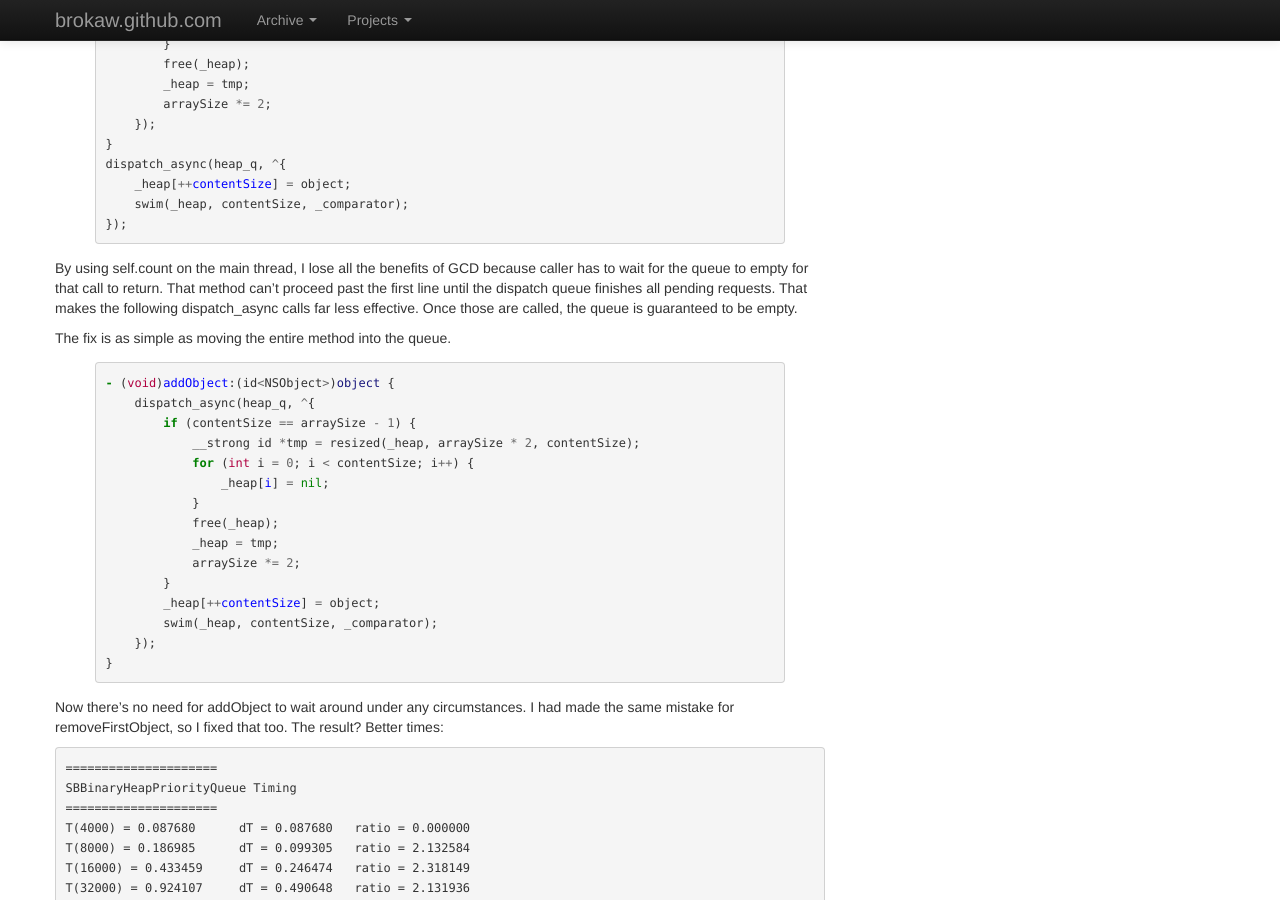
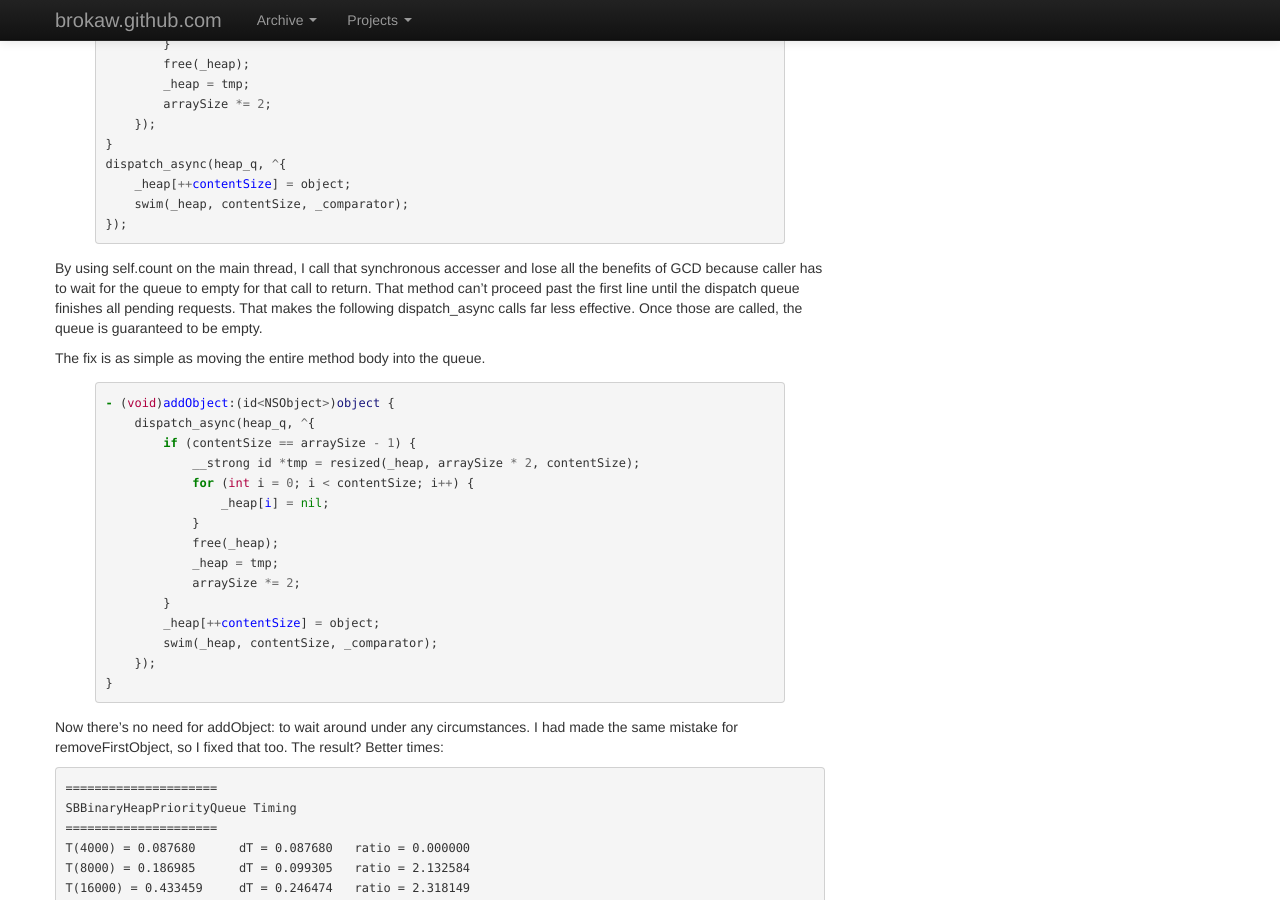
Before and after one commit to brokaw/brokaw.github.com, a Jekyll site: the page built from _posts/2012-10-10-not-all-that-is-asynchronous-is-fast.markdown, in a window 1280 px wide and 900 px high, scrolled down 700 px. Built offline with Jekyll 4.4.1, drawn with Linux system fonts in a browser that asks for light colours; nearby versions of some CDN libraries; comment, search, counter and statistics services are not loaded; some of the changed text lies outside the part shown.

Commit message:
Minor edits for clarity.

```diff
--- a/_posts/2012-10-10-not-all-that-is-asynchronous-is-fast.markdown
+++ b/_posts/2012-10-10-not-all-that-is-asynchronous-is-fast.markdown
@@ -45,13 +46,13 @@ dispatch_async(heap_q, ^{
 });
 {% endhighlight %}
 
-By using self.count on the main thread, I lose all the benefits of GCD because caller has
-to wait for the queue to empty for that call to return. That method can't proceed past the
-first line until the dispatch queue finishes all pending requests. That makes the
-following dispatch_async calls far less effective. Once those are called, the queue is
-guaranteed to be empty.
+By using self.count on the main thread, I call that synchronous accesser and lose all the
+benefits of GCD because caller has to wait for the queue to empty for that call to return.
+That method can't proceed past the first line until the dispatch queue finishes all
+pending requests. That makes the following dispatch_async calls far less effective. Once
+those are called, the queue is guaranteed to be empty.
 
-The fix is as simple as moving the entire method into the queue.
+The fix is as simple as moving the entire method body into the queue.
 
 {% highlight objc %}
 - (void)addObject:(id<NSObject>)object {
@@ -71,7 +72,7 @@ The fix is as simple as moving the entire method into the queue.
 }
 {% endhighlight %}
 
-Now there's no need for addObject to wait around under any circumstances. I had made the
+Now there's no need for addObject: to wait around under any circumstances. I had made the
 same mistake for removeFirstObject, so I fixed that too. The result? Better times:
 
     =====================
```
Also changed, not shown: other parts of _posts/2012-10-10-not-all-that-is-asynchronous-is-fast.markdown (+3 -2 lines).
